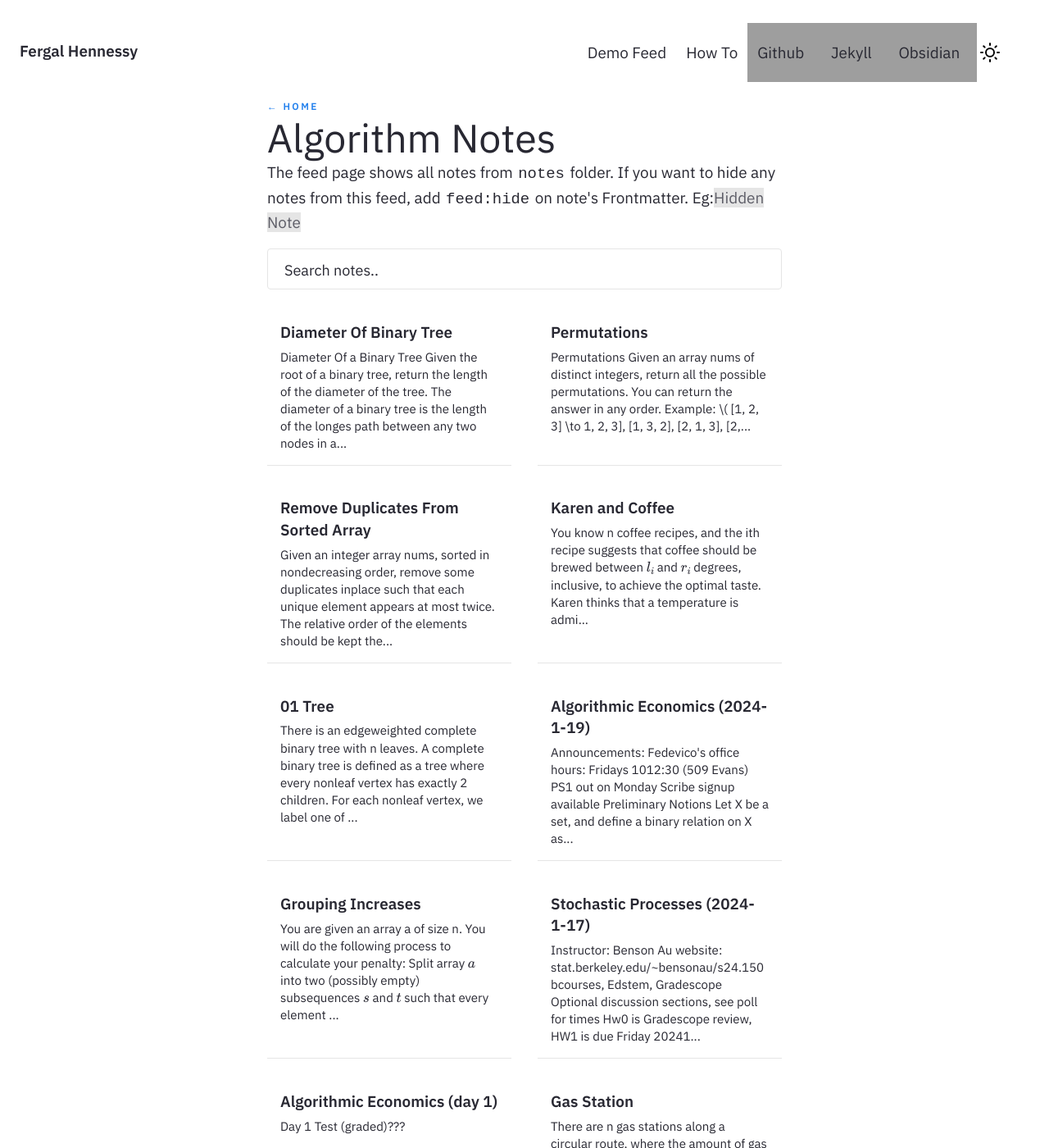
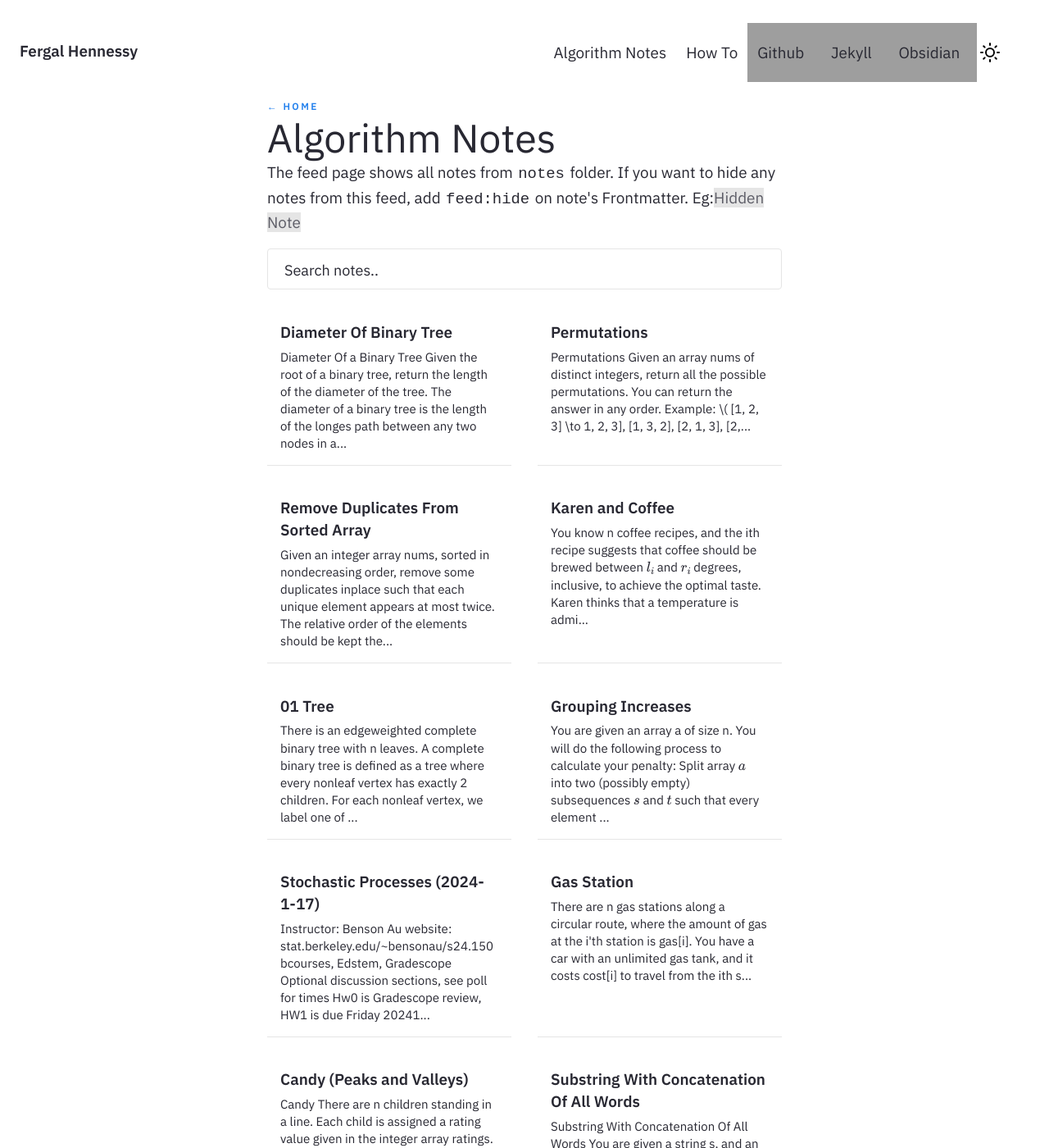
Before and after one commit to FergalHennessy/FergalHennessy.github.io, a Jekyll site: the page built from docs/pages/notes.md, in a window 1280 px wide and 1400 px high, cut to the strip 0-1400 px from the top of the window. Shown: the whole strip at 82% size. Built offline with Jekyll 4.4.1, drawn with Linux system fonts in a browser that asks for light colours; grey boxes are pictures that could not be loaded.

Commit message:
change notes

```diff
--- a/docs/_includes/Nav.html
+++ b/docs/_includes/Nav.html
@@ -54,7 +54,7 @@
     <div id="navbarBasicExample" class="navbar-menu">
       <div class="navbar-start">
         <a href="{{'/notes' | relative_url}}" class="navbar-item">
-          Demo Feed
+          Algorithm Notes
         </a>
         <a href="../post/how-to" class="navbar-item">
           How To
--- a/docs/_notes/Algorithmic Economics (day 1).md
+++ /dev/null
@@ -1,8 +0,0 @@
----
-title: Algorithmic Economics (day 1)
-feed: show
-date: 2024-1-17
----
-
-
-Day 1 Test (graded)???
```
Also changed, not shown: docs/_notes/Algorithmic Economics (2024-1-19).md (+1 -1 lines).
